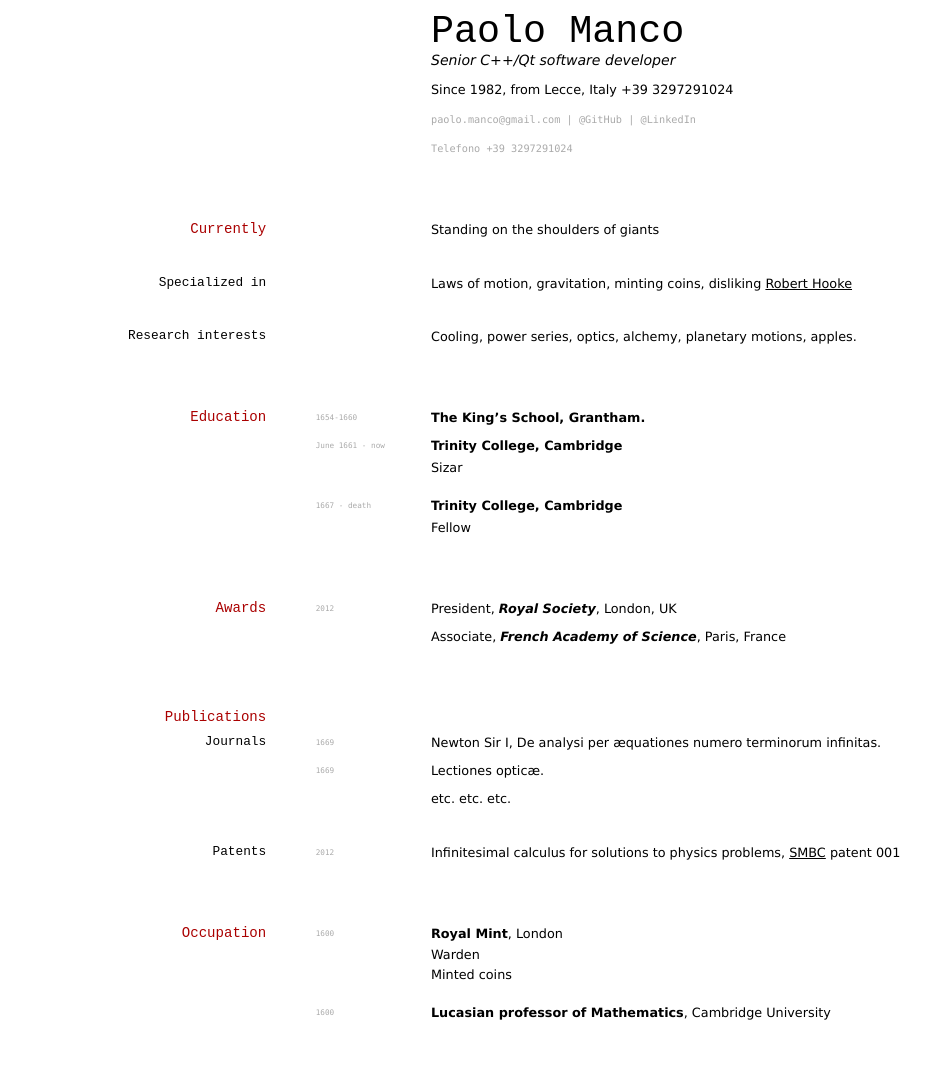
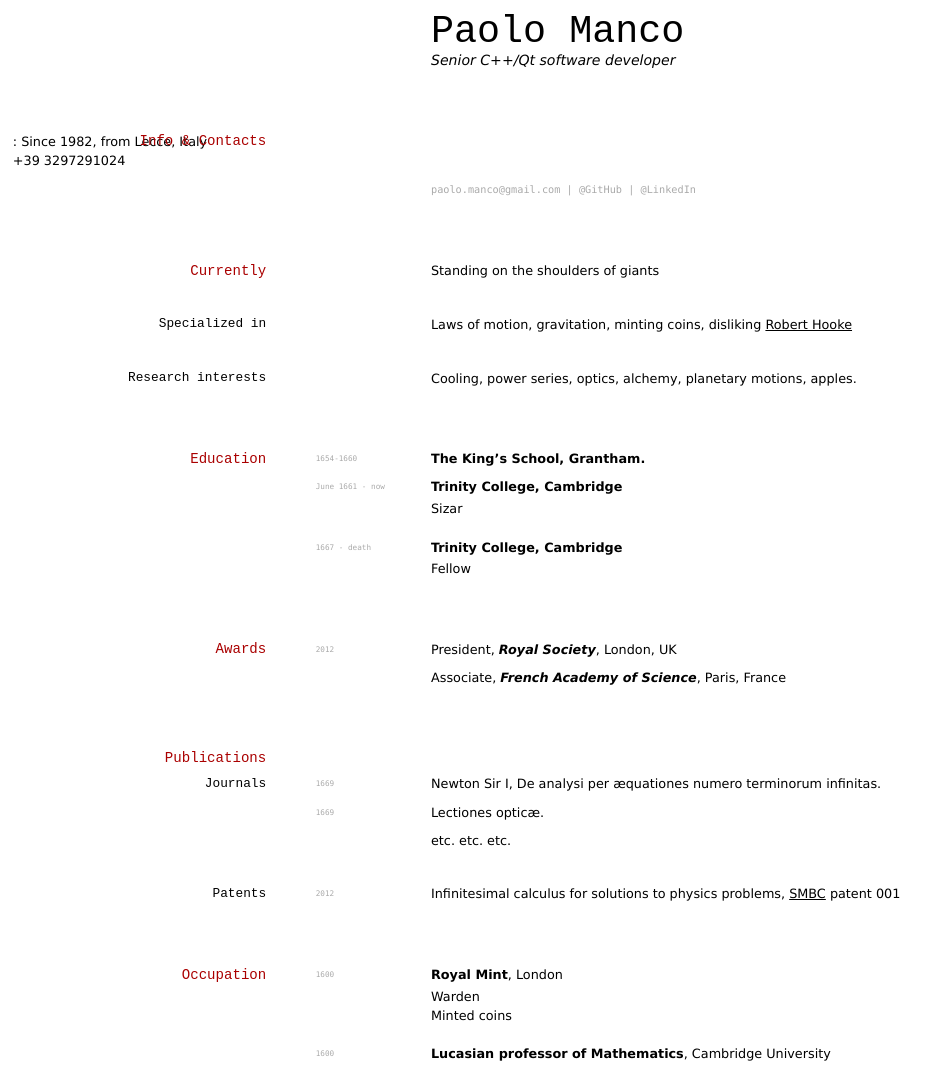
Before and after one commit to paolomanco/cv, a Jekyll site: the page built from index.md, in a window 1280 px wide. Shown: the whole page, without its empty margins (0-949 px from the left). Built offline with Jekyll 4.4.1, drawn with Linux system fonts in a browser that asks for light colours; before the commit the page ends 1031 px from its top, so only the background shows below that.

Commit message:
Update index.md

```diff
--- a/index.md
+++ b/index.md
@@ -5,17 +5,15 @@ title: Paolo Manco's CV
 # Paolo Manco
 Senior C++/Qt software developer
 
-Since 1982, from Lecce, Italy
-+39 3297291024
+## Info & Contacts
+
+: Since 1982, from Lecce, Italy
+: +39 3297291024
 
 <div id="webaddress">
   <a href="paolo.manco@gmail.com">paolo.manco@gmail.com</a>
 | <a href="https://github.com/paolomanco">@GitHub</a>
 | <a href="https://www.linkedin.com/in/paolo-manco-67318248">@LinkedIn</a>
-</div>
-
-<div id="webaddress">
-Telefono +39 3297291024
 </div>
 
 
```
